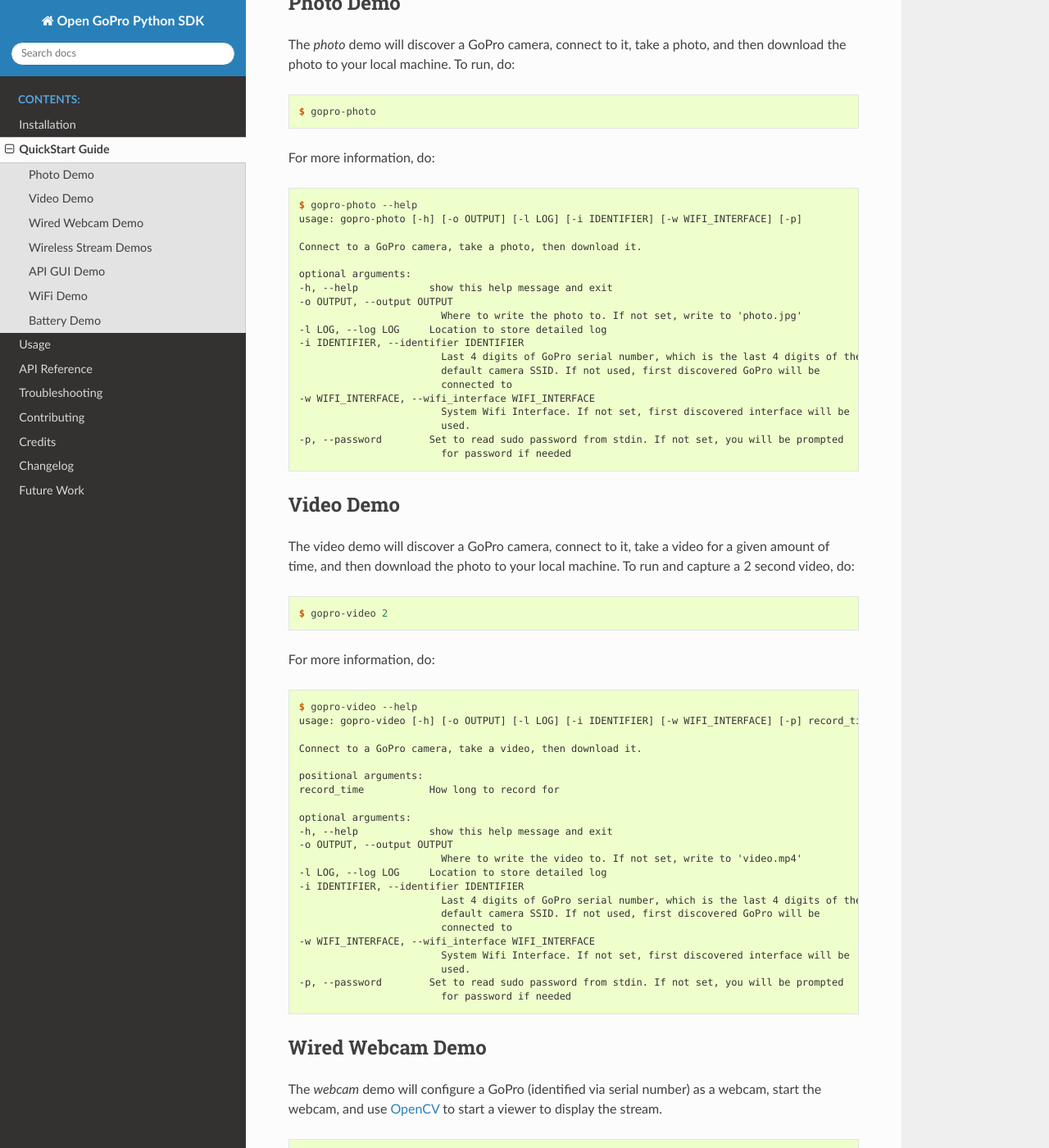
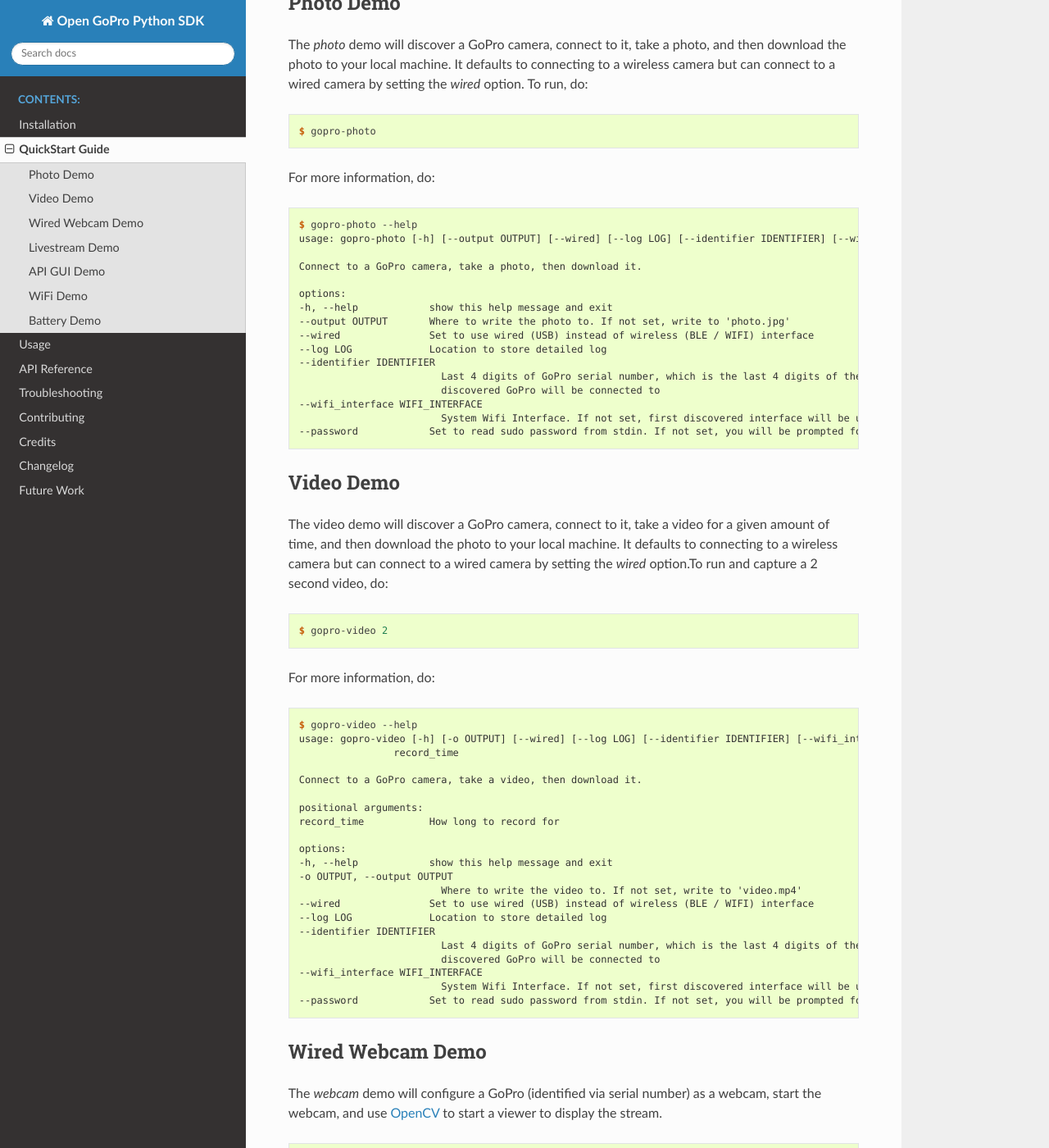
Before and after one commit to gopro/OpenGoPro, a Sphinx documentation site: the page built from demos/python/sdk_wireless_camera_control/docs/quickstart.rst, in a window 1280 px wide and 1400 px high, scrolled down 533 px. Shown: the whole window at 82% size. Built offline with Sphinx 7.4.7 and the Read the Docs theme 2.0.0, drawn with Linux system fonts in a browser that asks for light colours; the version number could not be read and is left out; some of the changed text lies outside the part shown.

Commit message:
Update documentation

```diff
--- a/demos/python/sdk_wireless_camera_control/docs/api.rst
+++ b/demos/python/sdk_wireless_camera_control/docs/api.rst
@@ -34,6 +34,7 @@ Wireless
    :parts: 1
 
 .. autoclass:: open_gopro.gopro_wireless.WirelessGoPro
+   :inherited-members:
 
 Wired
 -----
@@ -46,6 +47,7 @@ Wired
    :parts: 1
 
 .. autoclass:: open_gopro.gopro_wired.WiredGoPro
+   :inherited-members:
 
 Open GoPro API
 ==============
--- a/demos/python/sdk_wireless_camera_control/docs/index.rst
+++ b/demos/python/sdk_wireless_camera_control/docs/index.rst
@@ -62,6 +62,8 @@ Features
   - GUI to send all commands and view the live / preview stream
   - Configure and view a GoPro webcam stream
   - Take a video
+  - Start a livestream
+  - View the GoPro as a webcam
   - Log the battery
 
 Getting Started
--- a/demos/python/sdk_wireless_camera_control/docs/quickstart.rst
+++ b/demos/python/sdk_wireless_camera_control/docs/quickstart.rst
@@ -23,7 +23,8 @@ Photo Demo
 ----------
 
 The `photo` demo will discover a GoPro camera, connect to it, take a photo, and then download the
-photo to your local machine. To run, do:
+photo to your local machine. It defaults to connecting to a wireless camera but can connect to a wired camera
+by setting the `wired` option. To run, do:
 
 .. code-block:: console
 
@@ -34,30 +35,28 @@ For more information, do:
 .. code-block:: console
 
     $ gopro-photo --help
-    usage: gopro-photo [-h] [-o OUTPUT] [-l LOG] [-i IDENTIFIER] [-w WIFI_INTERFACE] [-p]
+    usage: gopro-photo [-h] [--output OUTPUT] [--wired] [--log LOG] [--identifier IDENTIFIER] [--wifi_interface WIFI_INTERFACE] [--password]
 
     Connect to a GoPro camera, take a photo, then download it.
 
-    optional arguments:
+    options:
     -h, --help            show this help message and exit
-    -o OUTPUT, --output OUTPUT
-                            Where to write the photo to. If not set, write to 'photo.jpg'
-    -l LOG, --log LOG     Location to store detailed log
-    -i IDENTIFIER, --identifier IDENTIFIER
-                            Last 4 digits of GoPro serial number, which is the last 4 digits of the
-                            default camera SSID. If not used, first discovered GoPro will be
-                            connected to
-    -w WIFI_INTERFACE, --wifi_interface WIFI_INTERFACE
-                            System Wifi Interface. If not set, first discovered interface will be
-                            used.
-    -p, --password        Set to read sudo password from stdin. If not set, you will be prompted
-                            for password if needed
+    --output OUTPUT       Where to write the photo to. If not set, write to 'photo.jpg'
+    --wired               Set to use wired (USB) instead of wireless (BLE / WIFI) interface
+    --log LOG             Location to store detailed log
+    --identifier IDENTIFIER
+                            Last 4 digits of GoPro serial number, which is the last 4 digits of the default camera SSID. If not used, first
+                            discovered GoPro will be connected to
+    --wifi_interface WIFI_INTERFACE
+                            System Wifi Interface. If not set, first discovered interface will be used.
+    --password            Set to read sudo password from stdin. If not set, you will be prompted for password if needed
 
 Video Demo
 ----------
 
 The video demo will discover a GoPro camera, connect to it, take a video for a given amount of time, and then
-download the photo to your local machine. To run and capture a 2 second video, do:
+download the photo to your local machine.  It defaults to connecting to a wireless camera but can connect to a
+wired camera by setting the `wired` option.To run and capture a 2 second video, do:
 
 .. code-block:: console
 
@@ -68,27 +67,26 @@ For more information, do:
 .. code-block:: console
 
     $ gopro-video --help
-    usage: gopro-video [-h] [-o OUTPUT] [-l LOG] [-i IDENTIFIER] [-w WIFI_INTERFACE] [-p] record_time
+    usage: gopro-video [-h] [-o OUTPUT] [--wired] [--log LOG] [--identifier IDENTIFIER] [--wifi_interface WIFI_INTERFACE] [--password]
+                    record_time
 
     Connect to a GoPro camera, take a video, then download it.
 
     positional arguments:
     record_time           How long to record for
 
-    optional arguments:
+    options:
     -h, --help            show this help message and exit
     -o OUTPUT, --output OUTPUT
                             Where to write the video to. If not set, write to 'video.mp4'
-    -l LOG, --log LOG     Location to store detailed log
-    -i IDENTIFIER, --identifier IDENTIFIER
-                            Last 4 digits of GoPro serial number, which is the last 4 digits of the
-                            default camera SSID. If not used, first discovered GoPro will be
-                            connected to
-    -w WIFI_INTERFACE, --wifi_interface WIFI_INTERFACE
-                            System Wifi Interface. If not set, first discovered interface will be
-                            used.
-    -p, --password        Set to read sudo password from stdin. If not set, you will be prompted
-                            for password if needed
+    --wired               Set to use wired (USB) instead of wireless (BLE / WIFI) interface
+    --log LOG             Location to store detailed log
+    --identifier IDENTIFIER
+                            Last 4 digits of GoPro serial number, which is the last 4 digits of the default camera SSID. If not used, first
+                            discovered GoPro will be connected to
+    --wifi_interface WIFI_INTERFACE
+                            System Wifi Interface. If not set, first discovered interface will be used.
+    --password            Set to read sudo password from stdin. If not set, you will be prompted for password if needed
 
 Wired Webcam Demo
 -----------------
@@ -104,21 +102,57 @@ For more information, do:
 
 .. code-block:: console
 
-    usage: gopro-webcam [-h] [-l LOG] identifier
+    $ gopro-webcam --help
+    usage: gopro-webcam [-h] [-i IDENTIFIER] [-l LOG]
 
     Setup and view a GoPro webcam.
 
+    options:
+    -h, --help            show this help message and exit
+    -i IDENTIFIER, --identifier IDENTIFIER
+                            Last 3 digits of GoPro serial number, which is the last 3 digits of the default camera SSID. If not specified, first
+                            GoPro discovered via mDNS will be used
+    -l LOG, --log LOG     Location to store detailed log
+
+Livestream Demo
+---------------
+
+The `livestream` demo will connect via BLE to the camera, connect the camera to a Wifi AP, configure / start
+livestream, then use `OpenCV <https://pypi.org/project/opencv-python/>`_  to start a viewer to display the stream.
+
+.. code-block:: console
+
+    $ gopro-webcam
+
+For more information, do:
+
+.. code-block:: console
+
+    $ gopro-livestream --help
+    usage: gopro-livestream [-h] [--min_bit MIN_BIT] [--max_bit MAX_BIT] [--start_bit START_BIT] [--resolution {4,7,12}] [--fov {0,4,3}]
+                            [--log LOG] [--identifier IDENTIFIER]
+                            ssid password url
+
+    Connect to the GoPro via BLE only, configure then start a Livestream, then display it with CV2.
+
     positional arguments:
-    identifier         Last 3 digits of GoPro serial number, which is the last 3 digits of the default camera SSID.
+    ssid                  WiFi SSID to connect to.
+    password              Password of WiFi SSID.
+    url                   RTMP server URL to stream to.
 
     options:
-    -h, --help         show this help message and exit
-    -l LOG, --log LOG  Location to store detailed log
-
-Wireless Stream Demos
----------------------
-
-The livestream and preview stream demos have been merged into the below GUI
+    -h, --help            show this help message and exit
+    --min_bit MIN_BIT     Minimum bitrate.
+    --max_bit MAX_BIT     Maximum bitrate.
+    --start_bit START_BIT
+                            Starting bitrate.
+    --resolution {4,7,12}
+                            Resolution.
+    --fov {0,4,3}         Field of View.
+    --log LOG             Location to store detailed log
+    --identifier IDENTIFIER
+                            Last 4 digits of GoPro serial number, which is the last 4 digits of the default camera SSID. If not used, first
+                            discovered GoPro will be connected to
 
 API GUI Demo
 -------------
```
Also changed, not shown: other parts of demos/python/sdk_wireless_camera_control/docs/quickstart.rst (+1 -1 lines), demos/python/sdk_wireless_camera_control/docs/usage.rst (+36 -37 lines), 2 other files.
